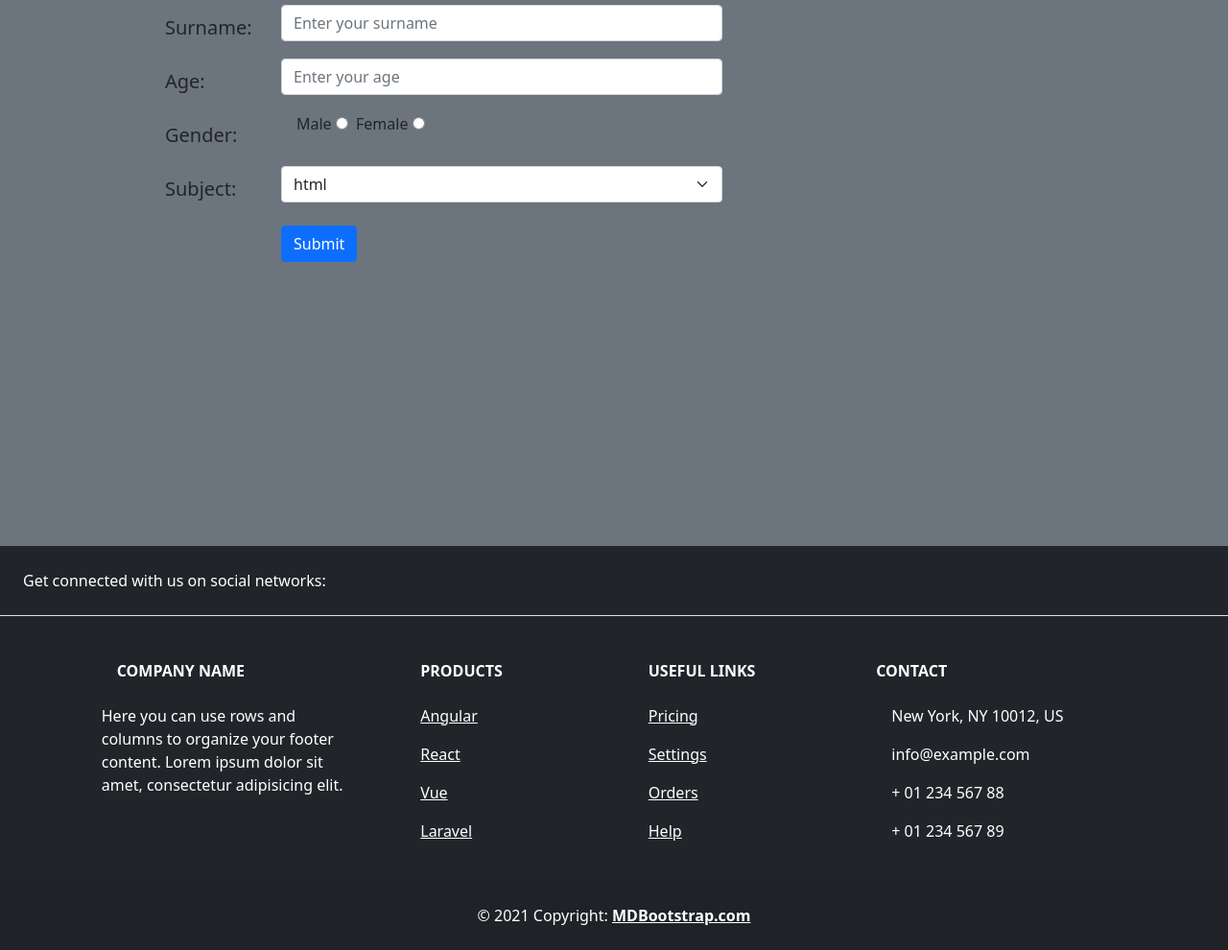
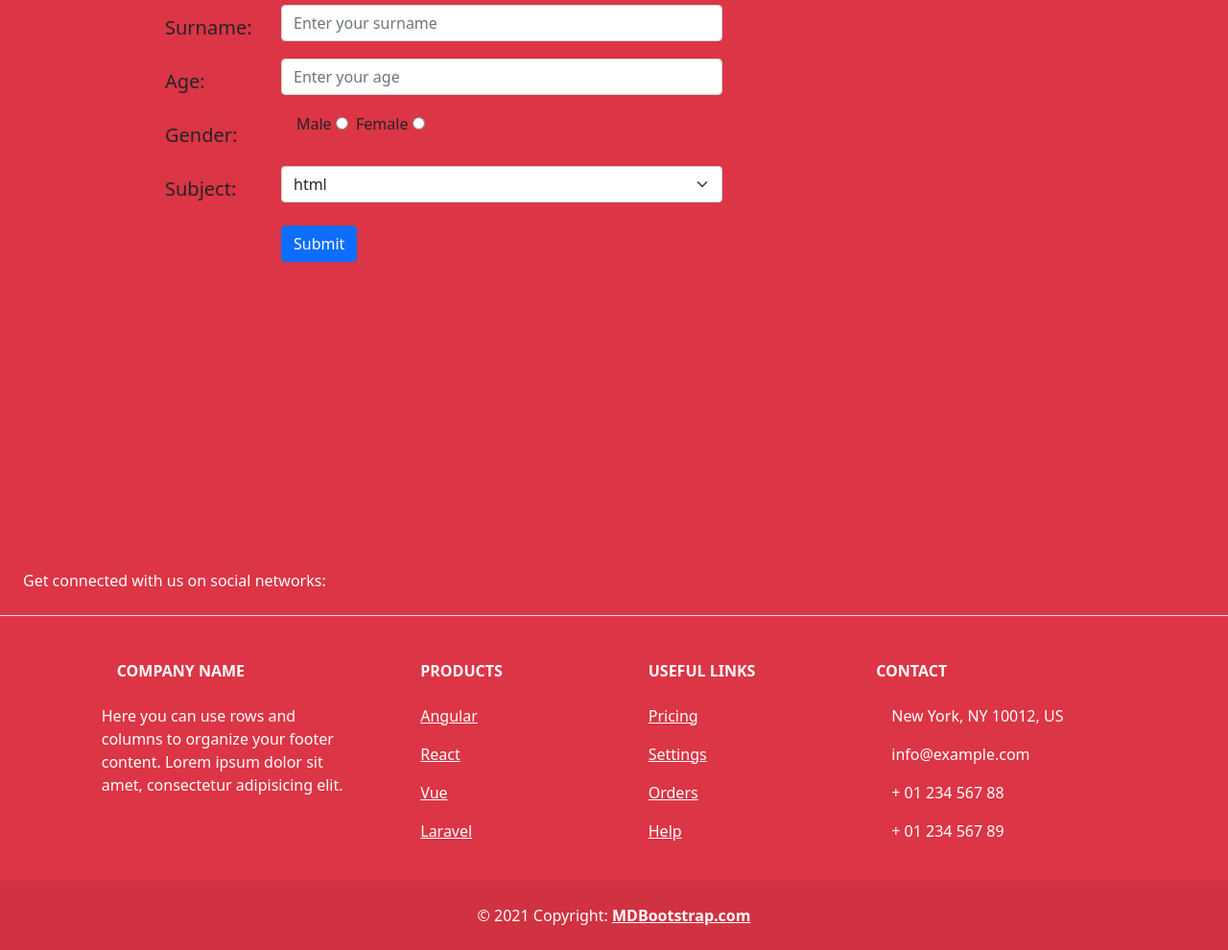
Before and after one commit to siliziwe/responsive-website, a plain HTML site: page contact.html in a window 1280 px wide. Shown: the part 201-1191 px from the top of the page at 96% size. Drawn offline with nearby package versions, Linux system fonts and the light colour scheme.

Commit message:
new changes

```diff
--- a/contact.html
+++ b/contact.html
@@ -7,7 +7,7 @@
     <link href="https://cdn.jsdelivr.net/npm/bootstrap@5.0.2/dist/css/bootstrap.min.css" rel="stylesheet" integrity="sha384-EVSTQN3/azprG1Anm3QDgpJLIm9Nao0Yz1ztcQTwFspd3yD65VohhpuuCOmLASjC" crossorigin="anonymous">
     <title>Document</title>
 </head>
-<body class="bg-color bg-secondary">
+<body class="bg-color bg-danger">
   <nav class="navbar navbar-expand-lg sticky-top navbar-light bg-dark">
     <div class="container-fluid">
     <a class="navbar-brand text-white" href="/index.html">Home</a>
@@ -26,7 +26,7 @@
     </div>
     </div>
 </nav>
-    <div class="container bg-secondary w-75 mx-auto">
+    <div class="container bg-danger w-75 mx-auto">
         <h2 class="display-2 text-center text-white">Please fill in your details</h2>
         <form class="w-75" action="https://formspree.io/f/xayvlkgb" method="post">
             <!-- Name -->
@@ -92,7 +92,7 @@
 
 
     <!-- Footer -->
-    <footer class="text-center text-lg-start bg-dark text-white w-100">
+    <footer class="text-center text-lg-start bg-danger text-white w-100">
         <!-- Section: Social media -->
         <section class="d-flex justify-content-center justify-content-lg-between p-4 border-bottom">
           <!-- Left -->
```
Also changed, not shown: about.html (+1 -1 lines), index.html (line endings or trailing spaces).
